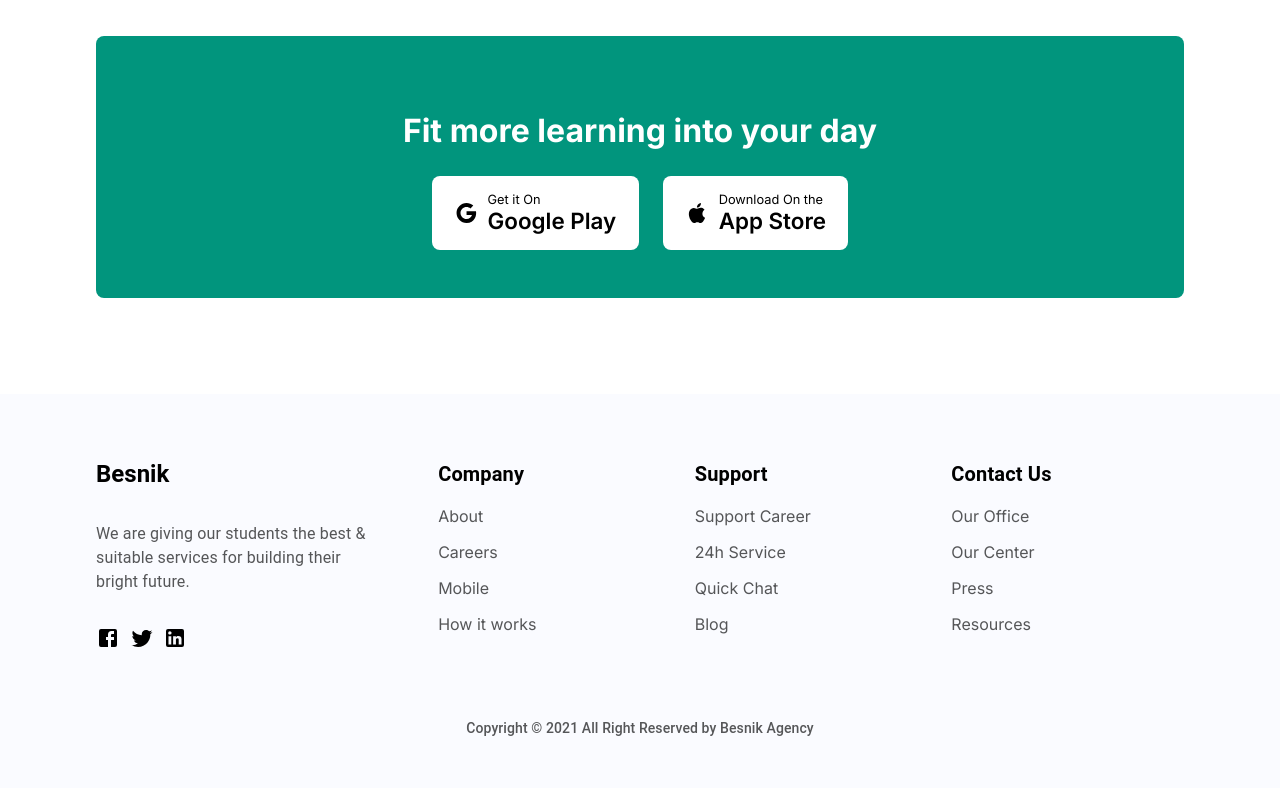
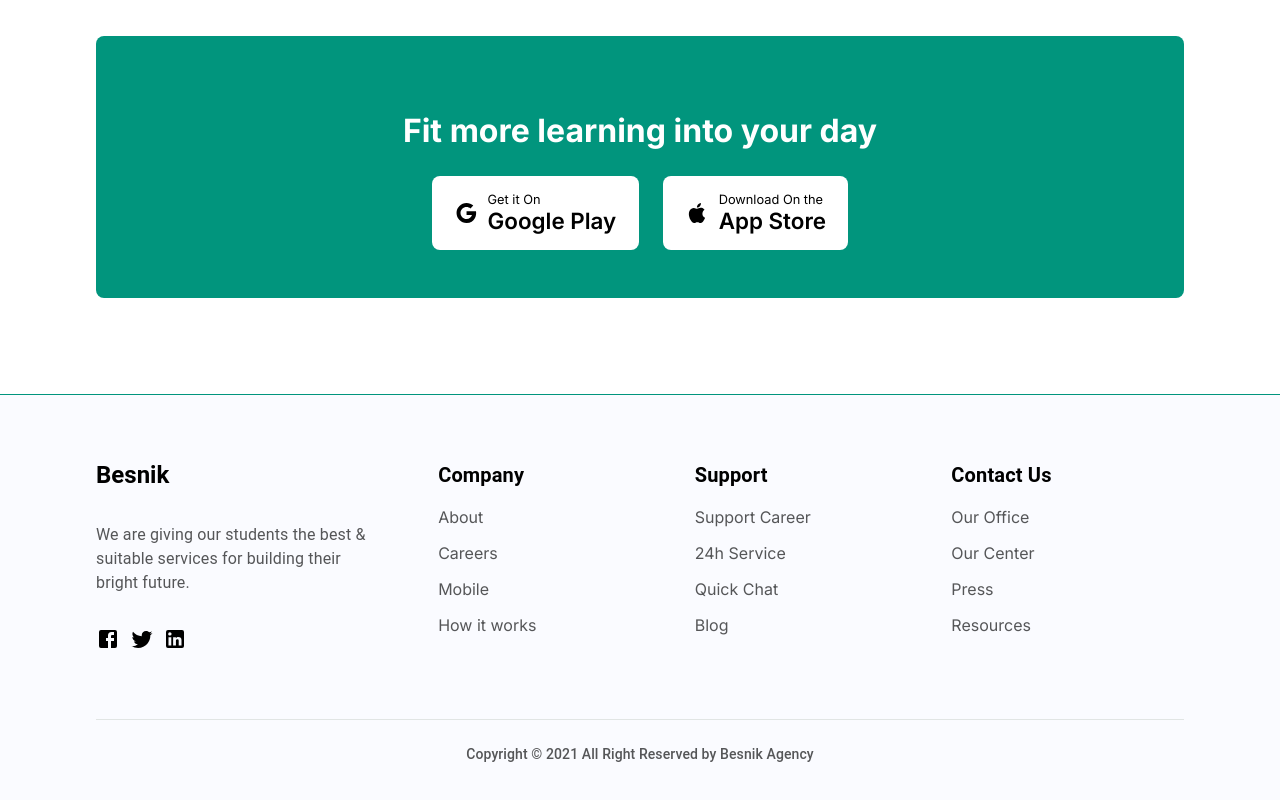
Before and after one commit to alifbinhossain/besnik-next-js, a Next.js app: page / in a window 1280 px wide. Shown: the part 2632-3432 px from the top of the page. Built offline with nearby package versions, Linux system fonts and the light colour scheme.

Commit message:
added border styleon footer

```diff
--- a/components/SharedComp/Footer.jsx
+++ b/components/SharedComp/Footer.jsx
@@ -94,7 +94,14 @@ const Footer = () => {
         ))}
       </Grid>
 
-      <Typography textAlign="center" variant="subtitle2" mt={5} color="#555658">
+      <Typography
+        textAlign="center"
+        variant="subtitle2"
+        mt={5}
+        color="#555658"
+        borderTop="1px solid #e1e5e4"
+        pt={3}
+      >
         Copyright &copy; 2021 All Right Reserved by Besnik Agency
       </Typography>
     </footer>
--- a/styles/Footer.module.css
+++ b/styles/Footer.module.css
@@ -1,6 +1,7 @@
 .footer {
   background-color: #fafbff;
   padding: 4rem 6rem 3rem;
+  border-top: 1px solid #01957d;
 }
 
 .sectionList {
```
